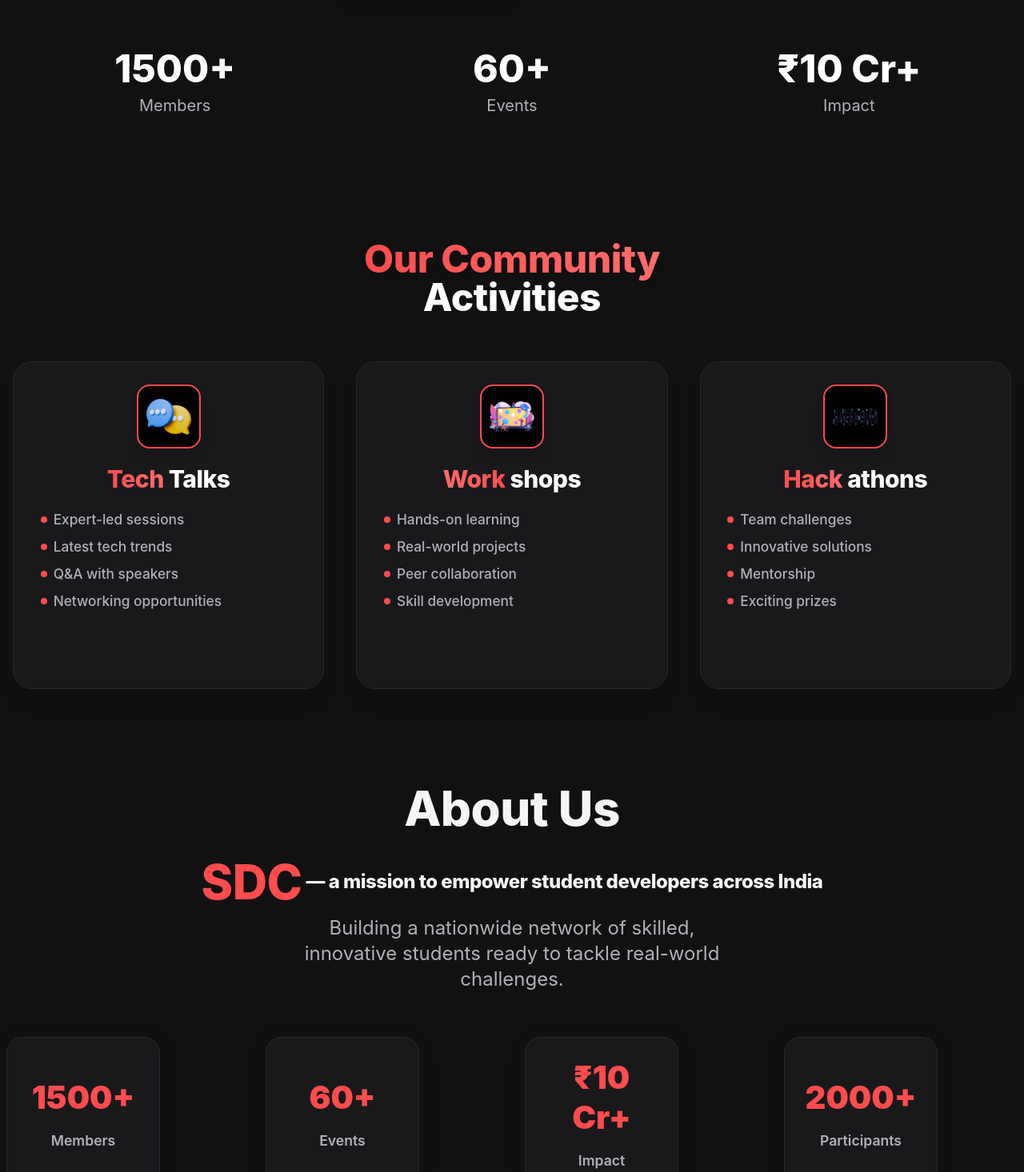
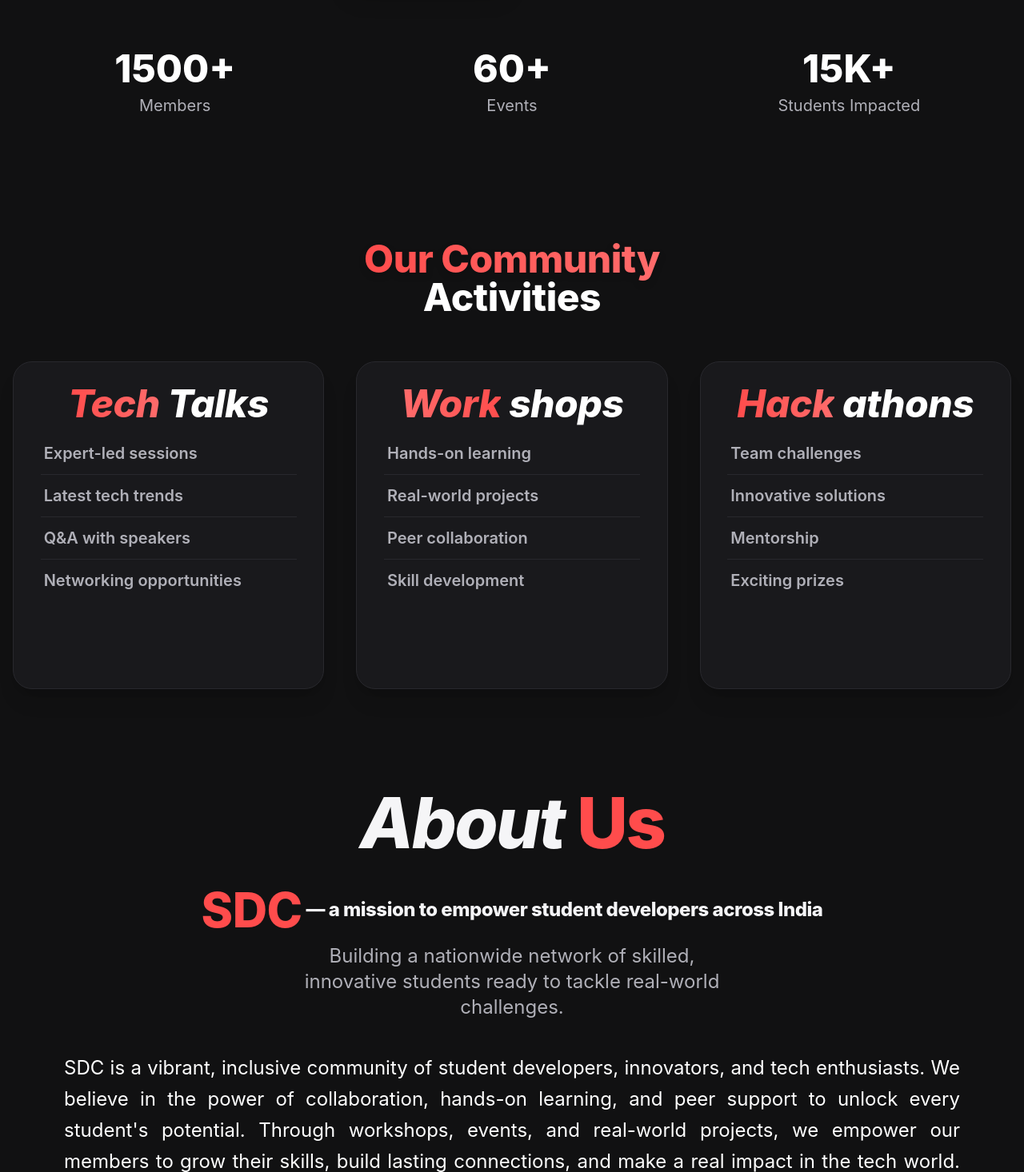
Before and after one commit to sdc-snist/sdc-web, a React (Vite) app: page / in a window 1280 px wide. Shown: the part 604-2070 px from the top of the page at 80% size. Built offline with nearby package versions, Linux system fonts and the light colour scheme.

Commit message:
made changes in remaining components UI
made changes in remaining components UI

```diff
--- a/src/components/AboutUs.jsx
+++ b/src/components/AboutUs.jsx
@@ -6,8 +6,11 @@ const AboutUs = () => {
   <section className="section section-alt py-20">
       {/* About Us Heading */}
       <div className="text-center mb-6">
-        <h2 className="text-5xl md:text-6xl font-extrabold text-white mb-2 leading-tight">
-          About Us
+        <h2
+          className="text-[2.5rem] sm:text-[4rem] md:text-[5.5rem] font-extrabold italic tracking-tight text-white mb-2 leading-tight"
+          style={{ fontFamily: 'Inter, Segoe UI, Arial, sans-serif', letterSpacing: '-0.03em' }}
+        >
+          About <span className="text-[var(--color-primary)] not-italic">Us</span>
         </h2>
       </div>
       {/* Mission Headline */}
@@ -21,14 +24,12 @@ const AboutUs = () => {
         </p>
       </div>
 
-      {/* Stats Row */}
-      <div className="grid grid-cols-2 md:grid-cols-4 gap-6 md:gap-8 justify-center mb-14 px-2">
-        {[{stat:'1500+',label:'Members'},{stat:'60+',label:'Events'},{stat:'₹10 Cr+',label:'Impact'},{stat:'2000+',label:'Participants'}].map((item, i) => (
-          <div key={i} className="card flex flex-col items-center justify-center w-full h-40 md:w-48 md:h-48 aspect-square p-4 text-center">
-            <div className="stat break-words leading-tight text-4xl md:text-6xl">{item.stat}</div>
-            <div className="stat-label break-words leading-tight text-base md:text-xl mt-2">{item.label}</div>
-          </div>
-        ))}
+
+      {/* Community Description */}
+      <div className="mb-14 px-4 max-w-6xl mx-auto ">
+    <p className="text-2xl md:text-2xl text-white leading-relaxed text-justify">
+          SDC is a vibrant, inclusive community of student developers, innovators, and tech enthusiasts. We believe in the power of collaboration, hands-on learning, and peer support to unlock every student's potential. Through workshops, events, and real-world projects, we empower our members to grow their skills, build lasting connections, and make a real impact in the tech world. Whether you're just starting out or looking to level up, you'll find inspiration, mentorship, and opportunity at SDC.
+        </p>
       </div>
 
       {/* SDC Group Image Full Width */}
--- a/src/components/Activities.jsx
+++ b/src/components/Activities.jsx
@@ -59,18 +59,14 @@ function Activities() {
             }
             style={{ minHeight: '410px' }}
           >
-            <div className="w-20 h-20 flex items-center justify-center rounded-2xl bg-black mb-5 shadow-lg border-2 border-[var(--color-primary)]">
-              <img src={act.img} alt="activity" className="w-14 h-14 object-contain" />
-            </div>
-            <h3 className="text-3xl font-extrabold text-center mb-3 tracking-tight">
-              <span className={`bg-gradient-to-r ${act.accent} bg-clip-text text-transparent`}>{act.heading[0]}</span>{' '}
-              <span className="text-white">{act.heading[1]}</span>
+            <h3 className="text-4xl md:text-5xl font-extrabold italic text-center mb-4 tracking-tight">
+              <span className={`bg-gradient-to-r ${act.accent} bg-clip-text text-transparent italic`}>{act.heading[0]}</span>{' '}
+              <span className="text-white italic">{act.heading[1]}</span>
             </h3>
-            <ul className="mt-2 space-y-2 text-[1.08rem] text-[var(--color-text-muted)] font-medium w-full max-w-xs mx-auto">
+            <ul className="mt-2 text-lg md:text-xl text-[var(--color-text-muted)] font-semibold w-full max-w-xs mx-auto divide-y divide-[var(--color-border)]">
               {act.features.map((feature, i) => (
-                <li key={i} className="flex items-center gap-2">
-                  <span className="inline-block w-2 h-2 rounded-full bg-[var(--color-primary)]"></span>
-                  <span>{feature}</span>
+                <li key={i} className="py-3 px-1 first:pt-0 last:pb-0">
+                  {feature}
                 </li>
               ))}
             </ul>
--- a/src/components/Events/PastEvents.jsx
+++ b/src/components/Events/PastEvents.jsx
@@ -59,8 +59,11 @@ const PastEvents = () => {
   return (
   <section className="section section-alt py-16 px-4 text-center">
       {/* Heading */}
-      <h2 className="text-4xl lg:text-5xl font-extrabold text-white mb-10 relative inline-block">
-        <span className="pb-2 border-b-4 border-[var(--color-primary)]">Past Events</span>
+      <h2
+        className="text-[2.5rem] sm:text-[4rem] md:text-[5.5rem] font-extrabold italic tracking-tight text-white mb-10 leading-tight"
+        style={{ fontFamily: 'Inter, Segoe UI, Arial, sans-serif', letterSpacing: '-0.03em' }}
+      >
+        <span className="text-[var(--color-primary)] not-italic">Past Events</span>
       </h2>
 
       {/* Events Grid using flex */}
--- a/src/components/FAQ.jsx
+++ b/src/components/FAQ.jsx
@@ -29,7 +29,12 @@ const FAQPage = () => {
   <section className="section section-alt py-20 min-h-screen flex flex-col items-center">
       {/* Header Section */}
       <div className="max-w-4xl text-center mb-14">
-        <h1 className="text-4xl lg:text-5xl font-extrabold text-white mb-2">Frequently <span className="text-[var(--color-primary)]">Asked Questions</span></h1>
+        <h1
+          className="text-[2.5rem] sm:text-[4rem] md:text-[5.5rem] font-extrabold italic tracking-tight text-white mb-2 leading-tight"
+          style={{ fontFamily: 'Inter, Segoe UI, Arial, sans-serif', letterSpacing: '-0.03em' }}
+        >
+          Frequently <span className="text-[var(--color-primary)] not-italic">Asked Questions</span>
+        </h1>
         <p className="mt-6 text-[var(--color-text-muted)] text-lg">
           Find answers to common questions about our community, events, and membership benefits.
         </p>
--- a/src/components/Landing.jsx
+++ b/src/components/Landing.jsx
@@ -17,7 +17,7 @@ const Landing = () => {
       </h1>
       <div className="w-full flex flex-col md:flex-row items-center justify-center mt-2 mb-0">
         <div className="w-full md:w-1/2 flex justify-center md:justify-end order-2 md:order-1 mt-10 md:mt-0">
-          <a className="btn bg-[var(--color-primary)] hover:bg-[var(--color-primary-light)] text-black hover:text-black font-bold text-xl px-10 py-4 rounded-xl shadow-xl transition-all duration-200 mt-8" href="#events">
+          <a className="btn bg-[var(--color-primary)] hover:bg-[var(--color-primary-light)] text-black font-bold text-xl px-10 py-4 rounded-xl shadow-xl transition-all duration-200 mt-8" style={{color: '#000'}} href="#events">
             Join Community
           </a>
         </div>
@@ -25,7 +25,7 @@ const Landing = () => {
           Join a vibrant community where you <span className="text-[var(--color-primary)]">collaborate</span>, <span className="text-[var(--color-primary)]">learn</span>, and <span className="text-[var(--color-primary)]">build new skills</span> for the future.
         </div>
       </div>
-      <div className="w-full flex flex-col md:flex-row items-center justify-center gap-12 mt-16 mb-0">
+      <div className="w-full flex flex-row items-center justify-center gap-12 mt-16 mb-0">
         <div className="flex-1 flex flex-col items-center">
           <div className="text-4xl md:text-5xl font-extrabold text-white mb-2">1500+</div>
           <div className="text-xl text-[var(--color-text-muted)]">Members</div>
@@ -35,8 +35,8 @@ const Landing = () => {
           <div className="text-xl text-[var(--color-text-muted)]">Events</div>
         </div>
         <div className="flex-1 flex flex-col items-center">
-          <div className="text-4xl md:text-5xl font-extrabold text-white mb-2">₹10 Cr+</div>
-          <div className="text-xl text-[var(--color-text-muted)]">Impact</div>
+          <div className="text-4xl md:text-5xl font-extrabold text-white mb-2">15K+</div>
+          <div className="text-xl text-[var(--color-text-muted)]">Students Impacted</div>
         </div>
       </div>
     </div>
```
